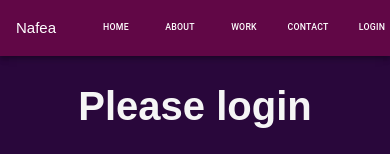
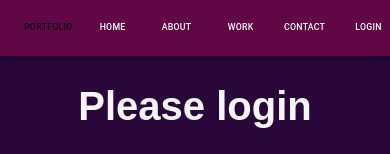
Before and after one commit to MahmoudNafea/portfolio, a React (Create React App) app: page /login in a window 390 px wide. Shown: the top 154 px of the page. Built offline with nearby package versions, Linux system fonts and the light colour scheme.

Commit message:
adding side navigation manu

```diff
--- a/src/components/navbar.js
+++ b/src/components/navbar.js
@@ -6,7 +6,8 @@ import Typography from '@material-ui/core/Typography';
 import Button from '@material-ui/core/Button';
 import IconButton from '@material-ui/core/IconButton';
 import MenuIcon from '@material-ui/icons/Menu';
-import { Link } from 'react-router-dom'
+import { Link } from 'react-router-dom';
+import FadeMenu from './ui/menu'
 
 
 const useStyles = makeStyles(theme => ({
@@ -25,13 +26,13 @@ const Navbar = () => {
     const classes = useStyles();
 
     return (
-        <AppBar position="static" >
+        <AppBar className="navbar" position="static" >
             <Toolbar className="toolbar" >
-                <IconButton edge="start" className={classes.menuButton} color="inherit" aria-label="menu">
-                    {/* <MenuIcon /> */}
-                    Nafea
+                {/* <IconButton edge="start" className={classes.menuButton} color="inherit" aria-label="menu"> */}
+                {/* <MenuIcon /> */}
+                <FadeMenu />
 
-                </IconButton>
+                {/* </IconButton> */}
                 <Typography variant="h6" className={classes.title}>
 
                 </Typography>
--- /dev/null
+++ b/src/components/ui/menu.js
@@ -0,0 +1,43 @@
+import React from 'react';
+import Button from '@material-ui/core/Button';
+import Menu from '@material-ui/core/Menu';
+import MenuItem from '@material-ui/core/MenuItem';
+import Fade from '@material-ui/core/Fade';
+import { Link } from 'react-router-dom';
+
+
+export default function FadeMenu() {
+    const [anchorEl, setAnchorEl] = React.useState(null);
+    const open = Boolean(anchorEl);
+
+    const handleClick = event => {
+        setAnchorEl(event.currentTarget);
+    };
+
+    const handleClose = () => {
+        setAnchorEl(null);
+    };
+
+    return (
+        <div className="button">
+            <Button aria-controls="fade-menu" aria-haspopup="true" onClick={handleClick}>
+                Portfolio
+           </Button>
+            <Menu
+                id="fade-menu"
+                anchorEl={anchorEl}
+                keepMounted
+                open={open}
+                onClose={handleClose}
+                TransitionComponent={Fade}
+            >
+                <MenuItem component={Link} to='/'>HOME</MenuItem>
+                <MenuItem component={Link} to='/about'>ABOUT</MenuItem>
+                <MenuItem component={Link} to='/work'>WORK</MenuItem>
+                <MenuItem component={Link} to='/contact'>CONTACT</MenuItem>
+                <MenuItem component={Link} to='/login'>LOGIN</MenuItem>
+
+            </Menu>
+        </div>
+    );
+}
--- a/src/styles/base/_base.scss
+++ b/src/styles/base/_base.scss
@@ -16,4 +16,20 @@ body{
 }
 .toolbar{
     background-color: #610746;
+    color:white;
+
 }
+
+.button{
+    color: white;
+    display: none;
+}
+@media(max-width:700px){
+    .navbar{
+        display: none;
+    }
+    .button{
+        color: white;
+        display: inherit;
+    }
+}
--- a/src/styles/styles.scss
+++ b/src/styles/styles.scss
@@ -1,3 +1,3 @@
 @import './base/base';
 @import './components/header';
-@import './components/background'
+@import './components/background';
```
